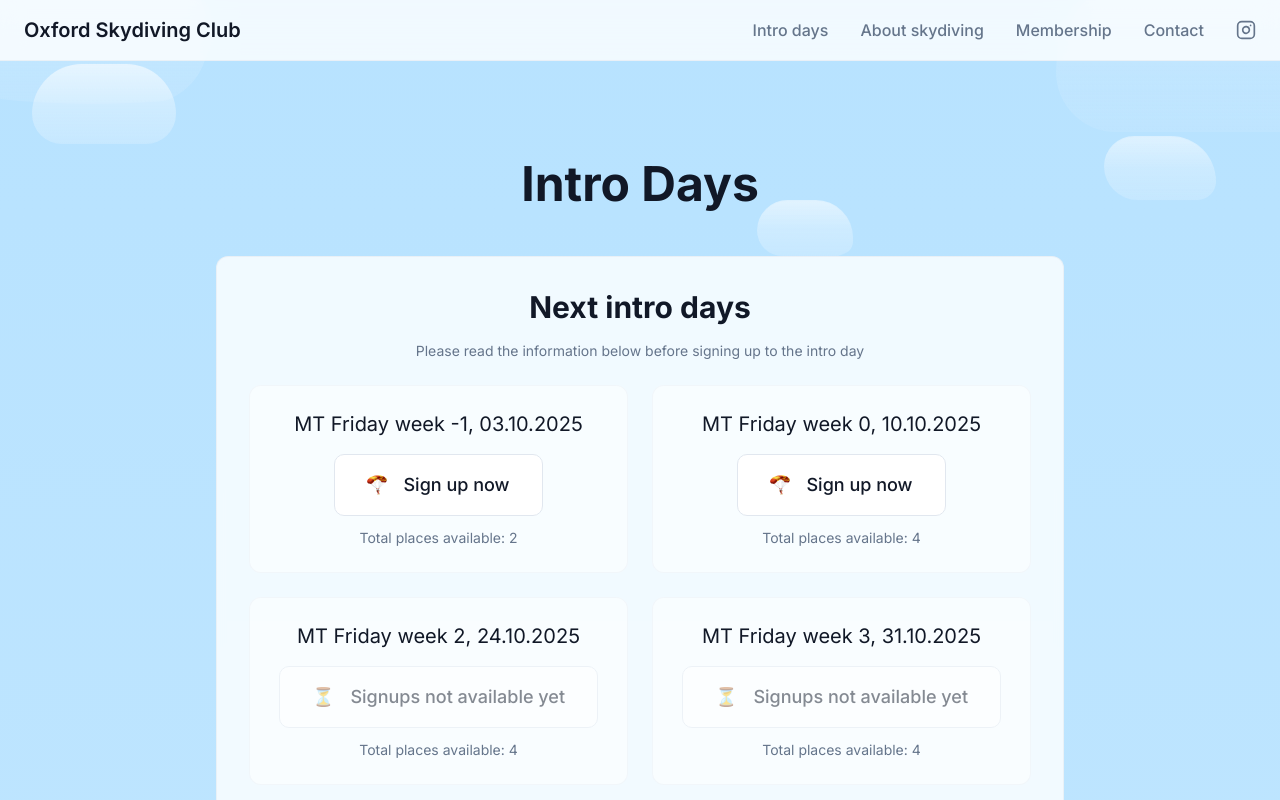
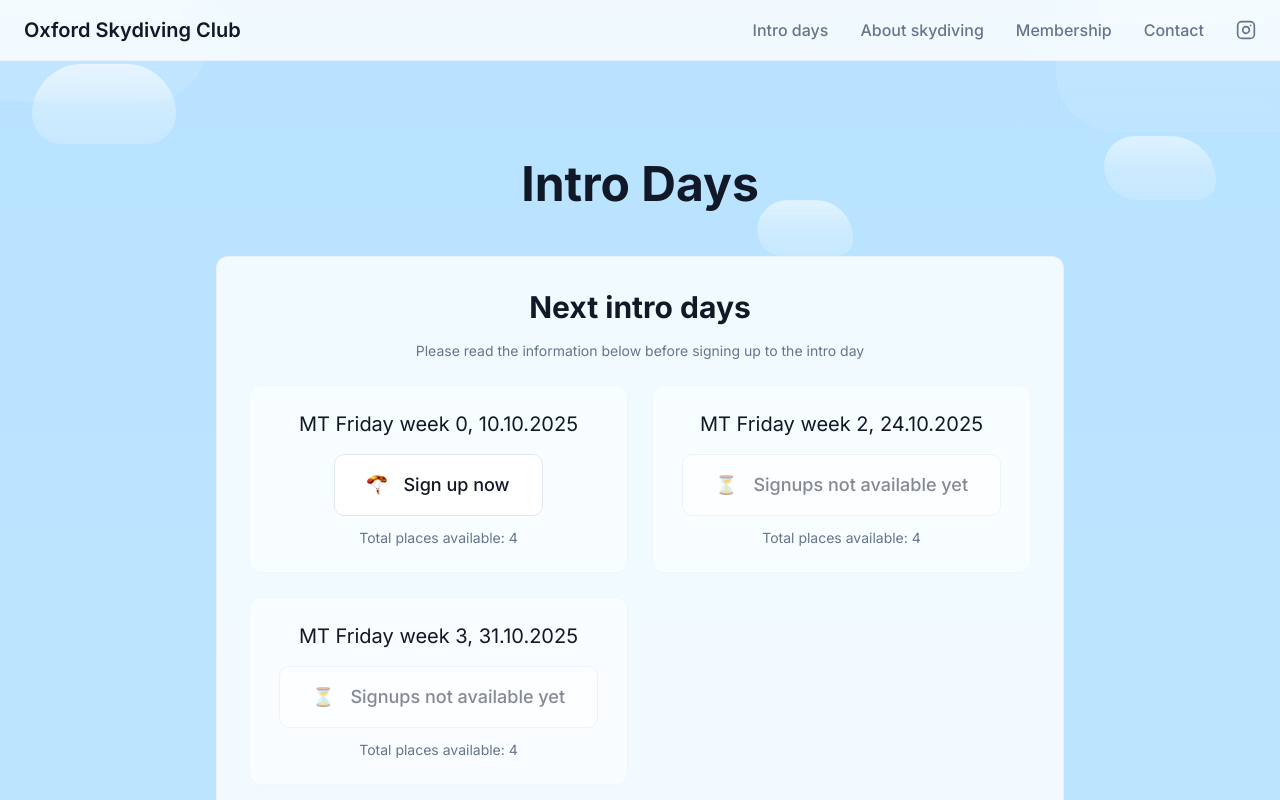
Before and after one commit to PixelSergey/skydiveoxford.co.uk, a React (Vite) app: page /intro in a window 1280 px wide. Shown: the top 800 px of the page. Built offline with nearby package versions, Linux system fonts and the light colour scheme; the HTML template or start-up script is replaced by a standard one.

Commit message:
Remove intro day

```diff
--- a/src/pages/Intro.tsx
+++ b/src/pages/Intro.tsx
@@ -5,12 +5,6 @@ import skyBackground from "@/assets/sky-background.jpg";
 import parachuteIcon from "@/assets/parachute.png";
 
 const introDays = [
-  {
-    date: "MT Friday week -1, 03.10.2025",
-    link: "https://luma.com/4zb7ifto",
-    state: "active",
-    totalPlaces: 2
-  },
   {
     date: "MT Friday week 0, 10.10.2025",
     link: "https://luma.com/xq53gl9n",
```
